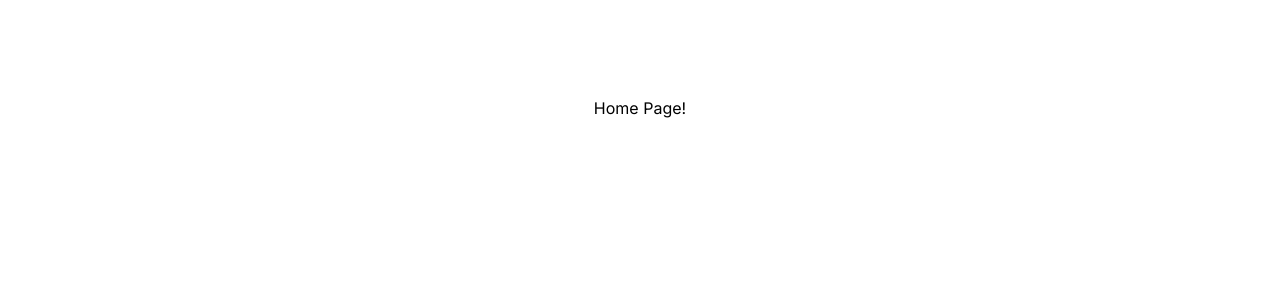
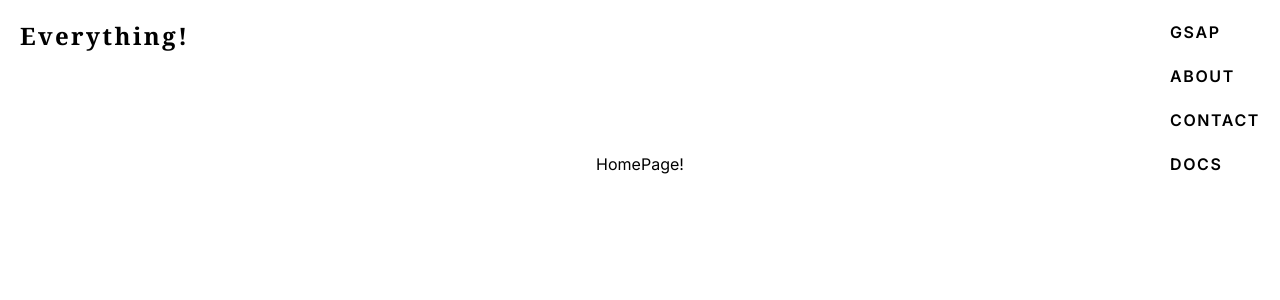
Before and after one commit to kwNick/Everything_Nextjs, a Next.js app: page / in a window 1280 px wide. Shown: the top 300 px of the page. Built offline with nearby package versions, Linux system fonts and the light colour scheme.

Commit message:
created routes and a header for layout

```diff
--- /dev/null
+++ b/src/app/about/page.tsx
@@ -0,0 +1,6 @@
+const page = () => {
+    return (
+        <div>About!</div>
+    )
+}
+export default page
--- /dev/null
+++ b/src/app/contact/page.tsx
@@ -0,0 +1,6 @@
+const page = () => {
+    return (
+        <div>Contact!</div>
+    )
+}
+export default page
--- /dev/null
+++ b/src/app/docs/page.tsx
@@ -0,0 +1,6 @@
+const page = () => {
+    return (
+        <div>Docs!</div>
+    )
+}
+export default page
--- /dev/null
+++ b/src/app/gsap/page.tsx
@@ -0,0 +1,6 @@
+const page = () => {
+    return (
+        <div>GSAP!</div>
+    )
+}
+export default page
--- a/src/app/layout.tsx
+++ b/src/app/layout.tsx
@@ -1,6 +1,7 @@
 import type { Metadata } from "next";
 import { Inter } from "next/font/google";
 import "./globals.css";
+import Header from "@/components/Header";
 
 const inter = Inter({ subsets: ["latin"] });
 
@@ -17,7 +18,12 @@ export default function RootLayout({
   return (
     <html lang="en">
       <body className={inter.className}>
-        {children}
+        <Header />
+        <main className="flex min-h-screen flex-col items-center justify-between p-24">
+          {children}
+
+          <div className="h-100vh"></div>
+        </main>
       </body>
     </html>
   );
--- a/src/app/page.tsx
+++ b/src/app/page.tsx
@@ -1,8 +1,6 @@
 
 export default function Home() {
   return (
-    <main className="flex min-h-screen flex-col items-center justify-between p-24">
-      Home Page!
-    </main>
+    <div>HomePage!</div>
   );
 }
--- /dev/null
+++ b/src/components/Header.tsx
@@ -0,0 +1,41 @@
+import Link from "next/link";
+
+const Header = () => {
+    const list = [
+        {
+            title: "GSAP"
+        },
+        {
+            title: "About"
+        },
+        {
+            title: "Contact"
+        },
+        {
+            title: "Docs"
+        },
+    ];
+    return (
+        <nav className="p-7 relative">
+            <div className="pt-5 pl-5 tracking-widest font-semibold text-2xl font-serif fixed top-0 left-0">
+                <Link href={"/"}>
+                    <p>
+                        Everything!
+                    </p>
+                </Link>
+            </div>
+            <div className="p-5 fixed top-0 right-0">
+                <ul className="flex flex-col gap-5">
+                    {list.map(({ title }: { title: string }) => (
+                        <li className="uppercase tracking-widest font-semibold hover:underline duration-300">
+                            <Link href={`/${title.toLowerCase()}`}>
+                                {title}
+                            </Link>
+                        </li>
+                    ))}
+                </ul>
+            </div>
+        </nav>
+    )
+}
+export default Header
```
